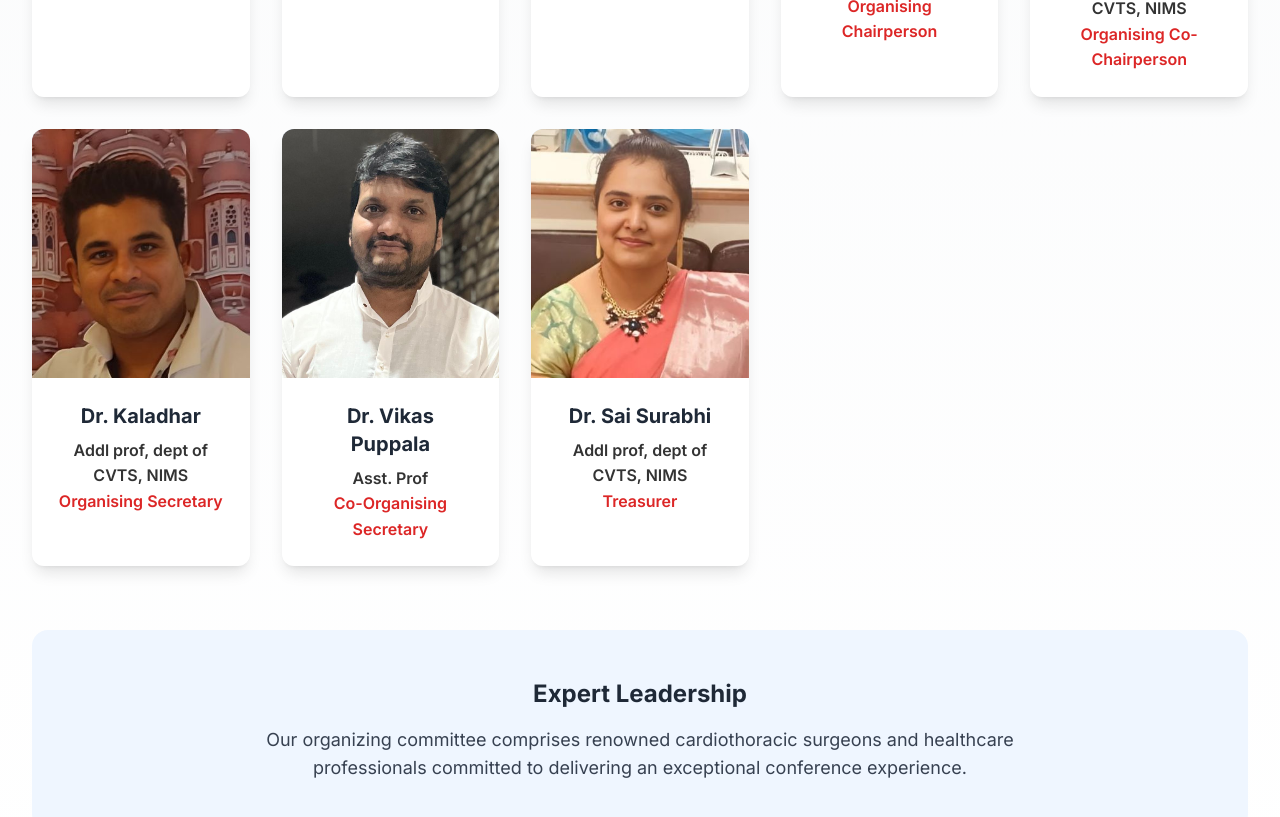
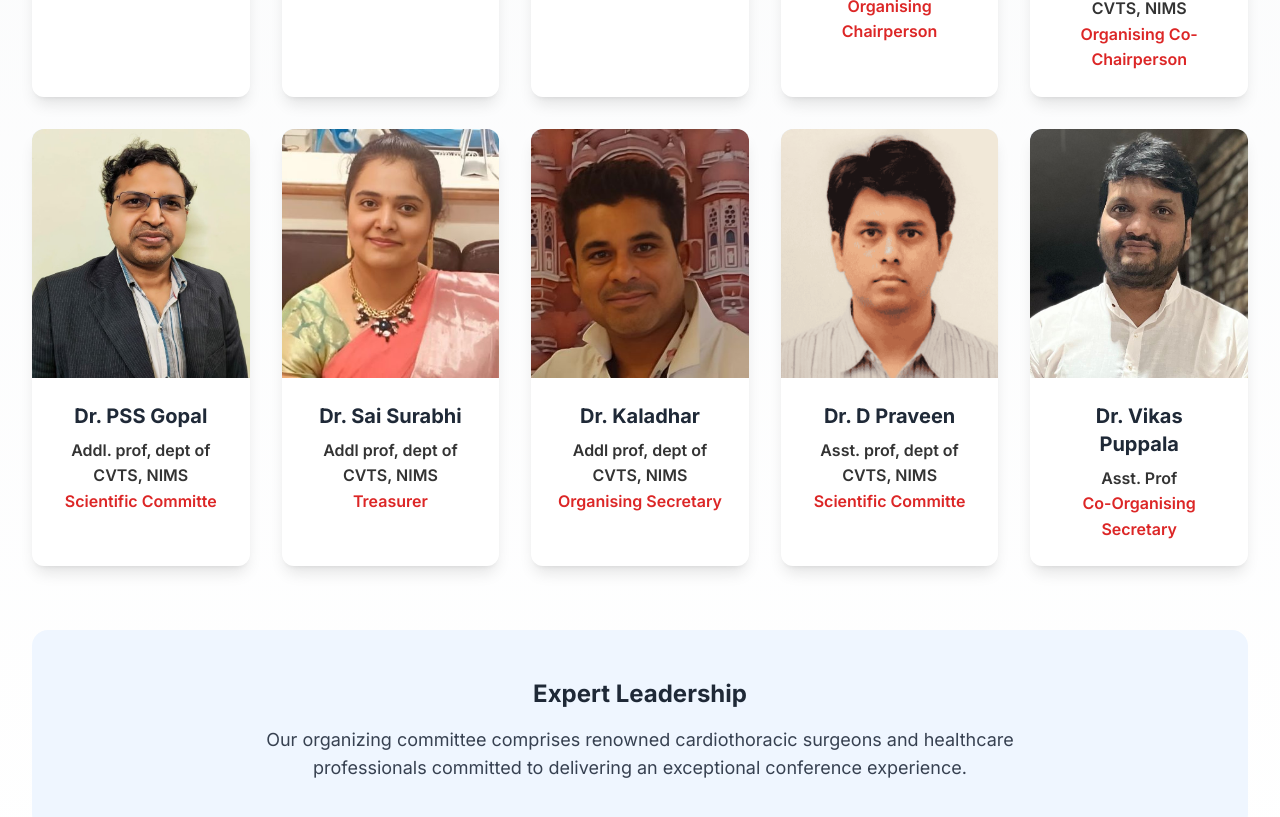
Before and after one commit to Narender-goud-054/dev-cvts, a React (Vite) app: page / in a window 1280 px wide. Shown: the part 2280-3097 px from the top of the page. Built offline with nearby package versions, Linux system fonts and the light colour scheme.

Commit message:
adding Praveen, Gopal and reordering

```diff
--- a/src/components/Committee/Committee.jsx
+++ b/src/components/Committee/Committee.jsx
@@ -34,22 +34,34 @@ const Committee = () => {
       image: './images/committee/DR.TRAMAKRISHNADEV.jpg'
     },
     {
+      name: 'Dr. PSS Gopal',
+      NIMS_position: 'Addl. prof, dept of CVTS, NIMS',
+      position: 'Scientific Committe',
+      image: './images/committee/PSS_GOPAL_resized.jpg'
+    },
+    {
+      name: 'Dr. Sai Surabhi',
+      NIMS_position: 'Addl prof, dept of CVTS, NIMS',
+      position: 'Treasurer',
+      image: './images/committee/Treasurer.jpg'
+    },
+    {
       name: 'Dr. Kaladhar',
       NIMS_position: 'Addl prof, dept of CVTS, NIMS',
       position: 'Organising Secretary',
       image: './images/committee/OrganisingSecretary.jpg'
     },
     {
+      name: 'Dr. D Praveen',
+      NIMS_position: 'Asst. prof, dept of CVTS, NIMS',
+      position: 'Scientific Committe',
+      image: './images/committee/D_PRAVEEN.png'
+    },
+    {
       name: 'Dr. Vikas Puppala',
       NIMS_position:'Asst. Prof',
       position: 'Co-Organising Secretary',
       image: './images/committee/Co-Organiser_VikasPuppala.jpg'
-    },
-    {
-      name: 'Dr. Sai Surabhi',
-      NIMS_position: 'Addl prof, dept of CVTS, NIMS',
-      position: 'Treasurer',
-      image: './images/committee/Treasurer.jpg'
     }
   ];
 
```
Also changed, not shown: public/images/committee/D_PRAVEEN.png (added), public/images/committee/PSS_GOPAL_resized.jpg (added).
